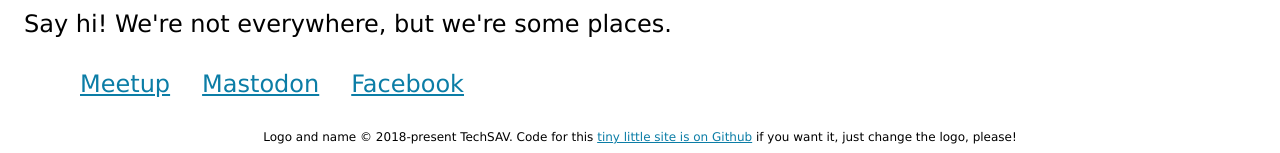
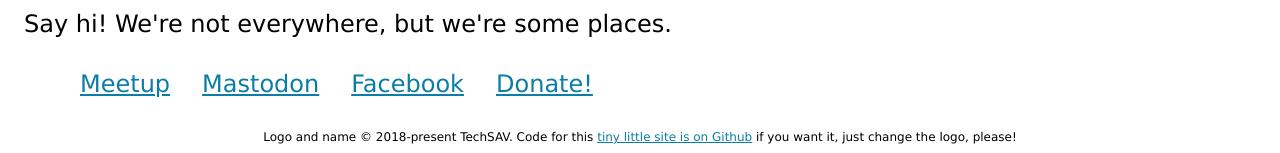
Before and after one commit to techsavannah/techsav.co, a plain HTML site: page index.html in a window 1280 px wide. Shown: the part 912-1065 px from the top of the page. Drawn offline with Linux system fonts and the light colour scheme.

Commit message:
Added donate link

```diff
--- a/index.html
+++ b/index.html
@@ -38,6 +38,7 @@
           <li class="meetup"><a href="https://www.meetup.com/techsav/" rel="me">Meetup</a></li>
           <li class="mastodon"><a href="https://social.lol/@techsav" rel="me">Mastodon</a></li>
           <li class="facebook"><a href="https://www.facebook.com/techsavannah" rel="me">Facebook</a></li>
+          <li class="paypal"><a href="https://techsav.url.lol/donate">Donate!</a></li>
         </ul>
       </nav>
       <p id="copyright">Logo and name &copy; 2018-present TechSAV. Code for this <a href="https://github.com/techsavannah/techsav.co">tiny little site is on Github</a> if you want it, just change the logo, please!</p>
```
